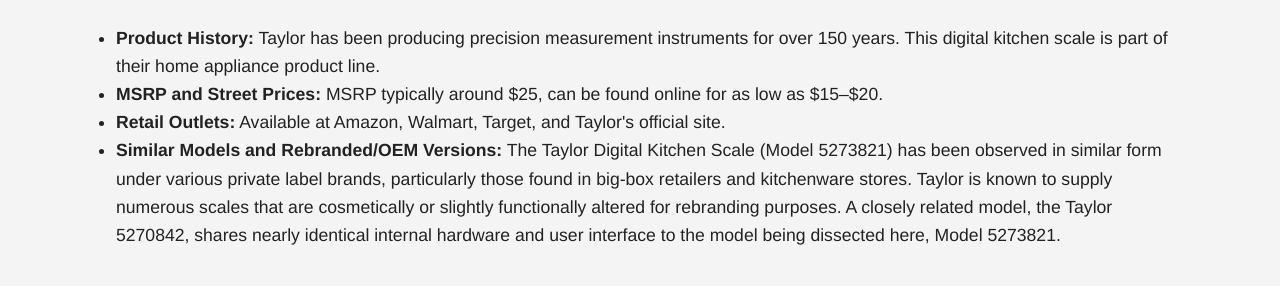
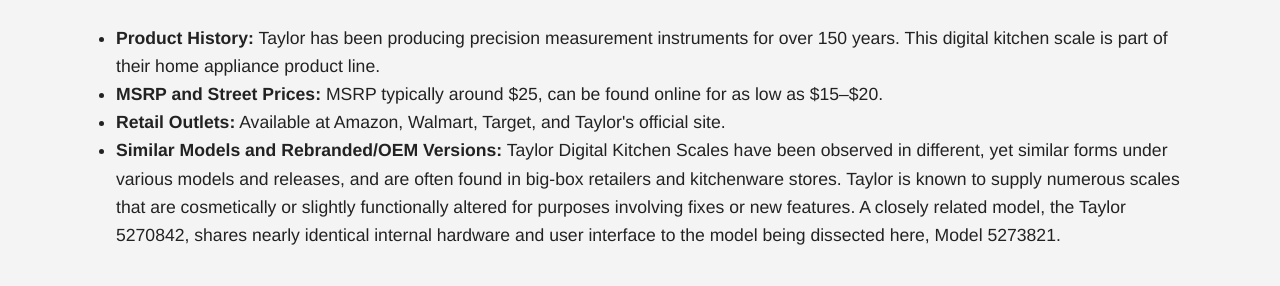
Before and after one commit to GeorgeMicah24/GeorgeMicah24.github.io, a plain HTML site: page index.html in a window 1280 px wide. Shown: the part 656-942 px from the top of the page. Drawn offline with Linux system fonts and the light colour scheme.

Commit message:
Update index.html

```diff
--- a/index.html
+++ b/index.html
@@ -83,7 +83,7 @@
             <li><strong>Product History:</strong> Taylor has been producing precision measurement instruments for over 150 years. This digital kitchen scale is part of their home appliance product line.</li>
             <li><strong>MSRP and Street Prices:</strong> MSRP typically around $25, can be found online for as low as $15–$20.</li>
             <li><strong>Retail Outlets:</strong> Available at Amazon, Walmart, Target, and Taylor's official site.</li>
-            <li><strong>Similar Models and Rebranded/OEM Versions:</strong> The Taylor Digital Kitchen Scale (Model 5273821) has been observed in similar form under various private label brands, particularly those found in big-box retailers and kitchenware stores. Taylor is known to supply numerous scales that are cosmetically or slightly functionally altered for rebranding purposes. A closely related model, the Taylor 5270842, shares nearly identical internal hardware and user interface to the model being dissected here, Model 5273821.</li>
+            <li><strong>Similar Models and Rebranded/OEM Versions:</strong> Taylor Digital Kitchen Scales have been observed in different, yet similar forms under various models and releases, and are often found in big-box retailers and kitchenware stores. Taylor is known to supply numerous scales that are cosmetically or slightly functionally altered for purposes involving fixes or new features. A closely related model, the Taylor 5270842, shares nearly identical internal hardware and user interface to the model being dissected here, Model 5273821.</li>
         </ul>
 
         <h2>3. Dissection Photo Journal</h2>
```
